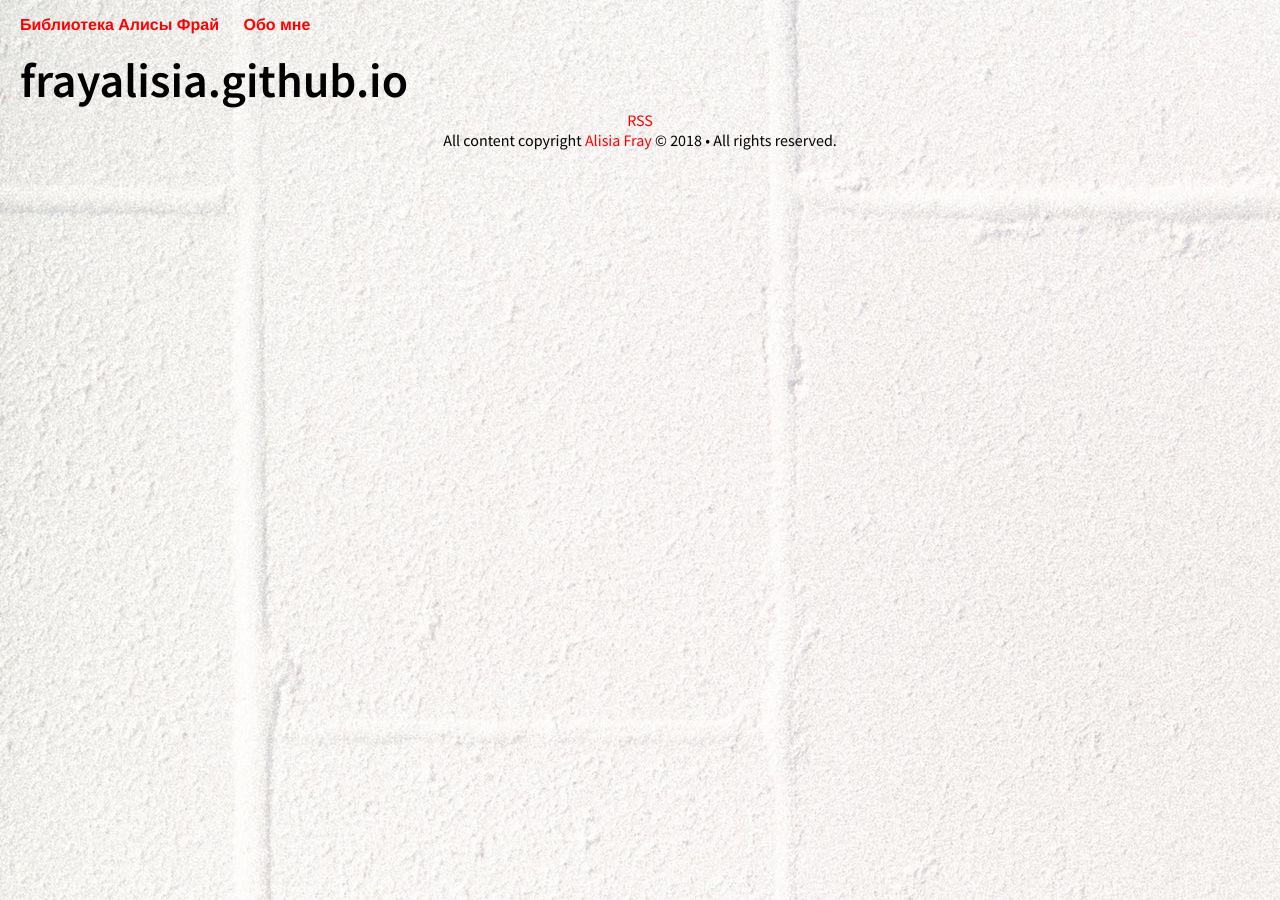
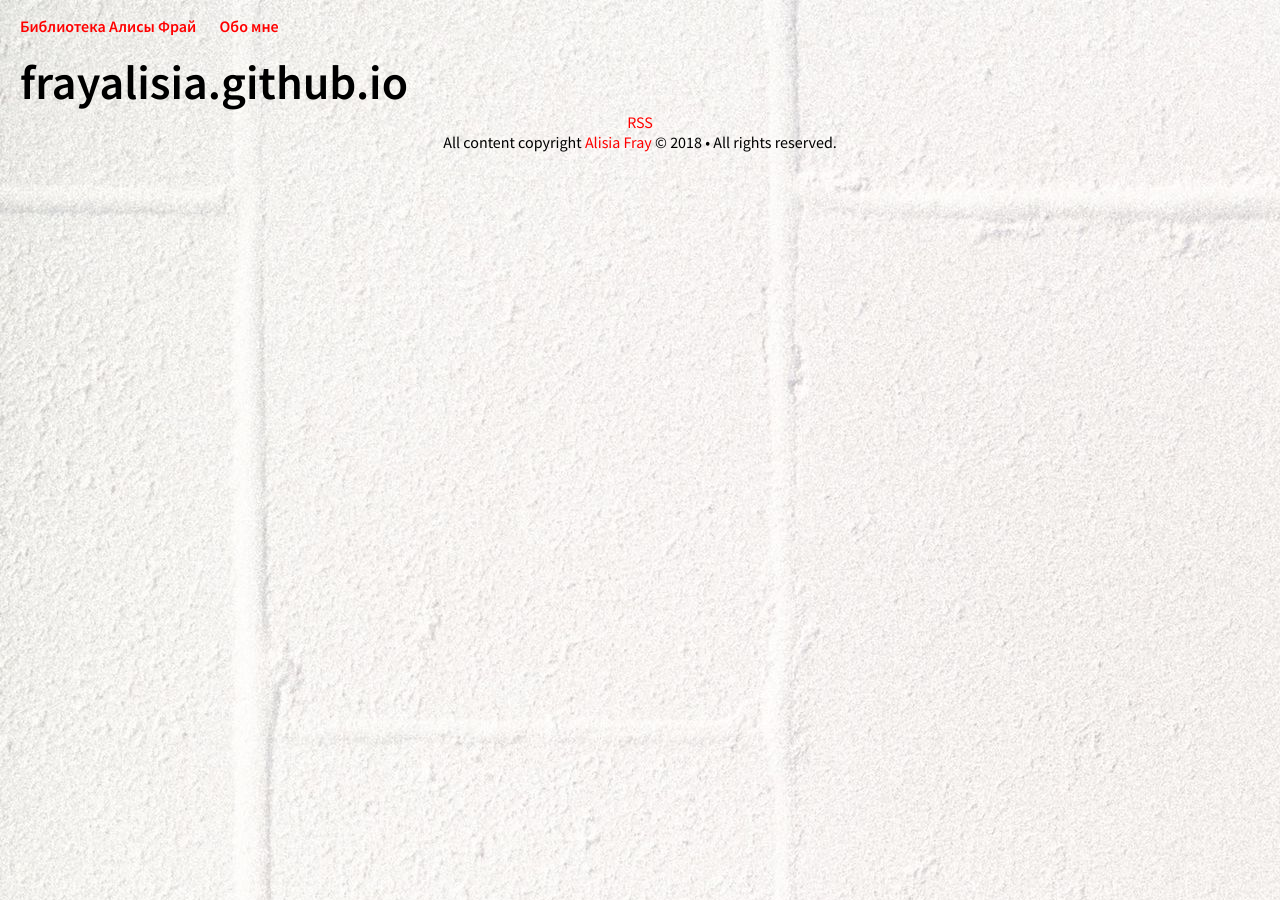
Before and after one commit to frayalisia/frayalisia.github.io, a Jekyll site: the page built from README.md, in a window 1280 px wide. Built offline with Jekyll 4.4.1, drawn with Linux system fonts in a browser that asks for light colours; our own code applies the rules of GitHub Pages for plain Markdown files.

Commit message:
Update main.scss

```diff
--- a/css/main.scss
+++ b/css/main.scss
@@ -56,9 +56,8 @@ img {
 }
 
 nav ul {
-    font-family:'Helvetica', 'Arial', 'Sans-Serif';
+    font-family: 'Source Sans Pro', sans-serif;
     padding: 0px;
-    list-style: none;
     font-weight: bold;
 }
 nav ul li {
```
